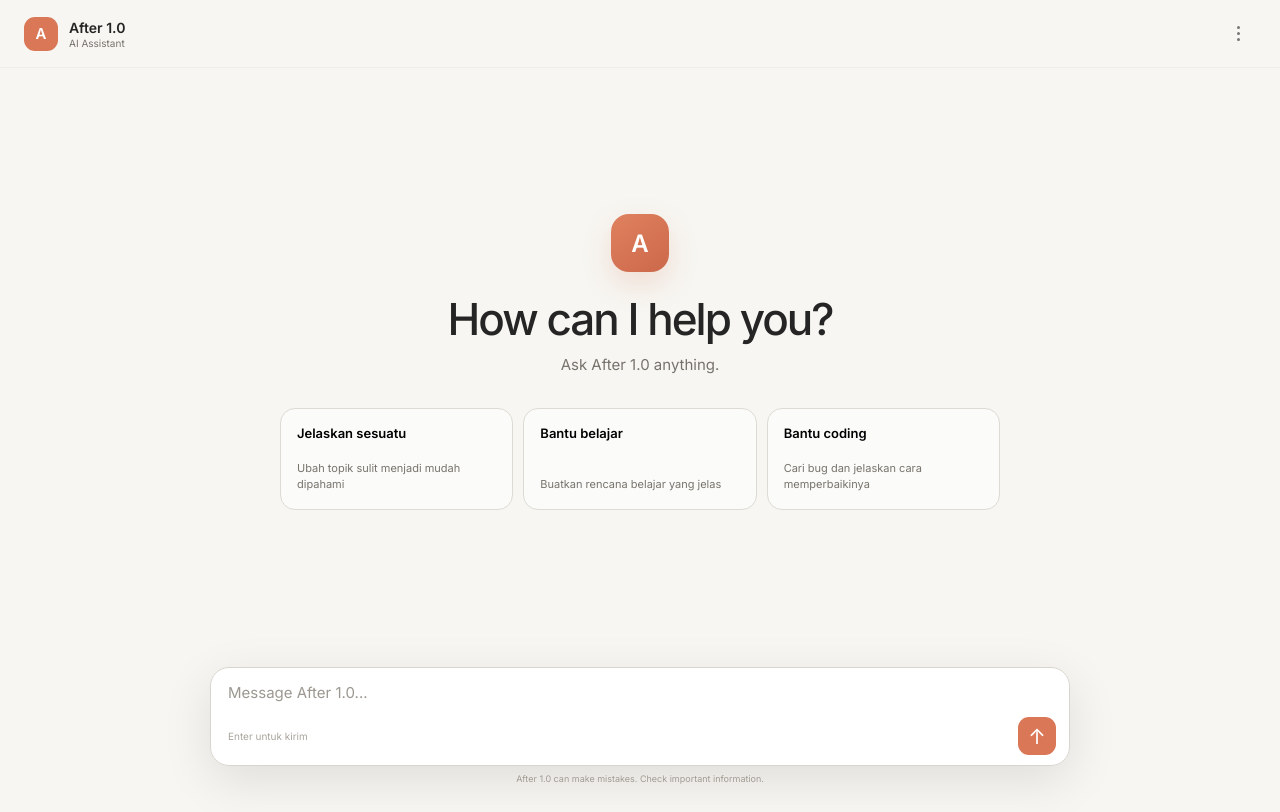
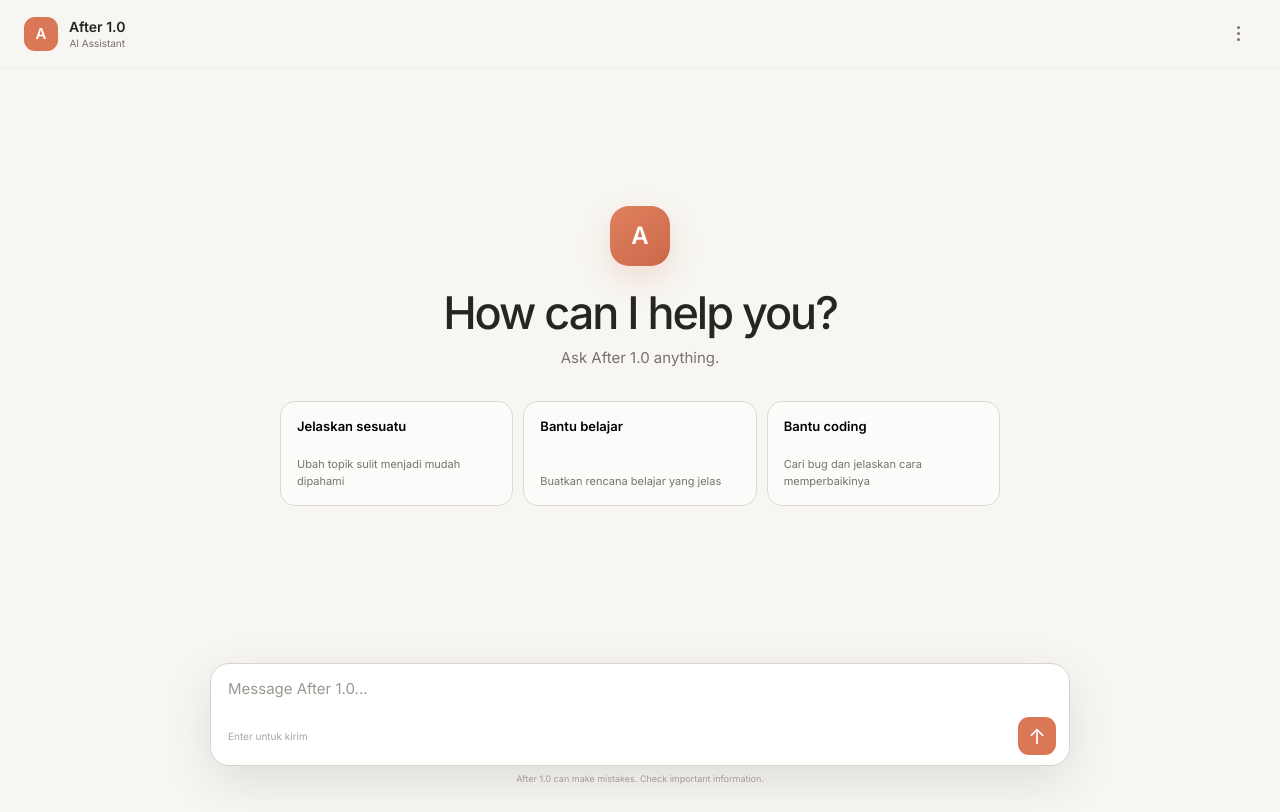
Before and after one commit to Yantrue/After-1.0, a website: page index.html in a window 1280 px wide. Drawn offline with Linux system fonts and the light colour scheme; files whose address does not match are found by name.

Commit message:
Update and rename Public/style.css to style.css

```diff
--- a/Public/style.css
+++ b/style.css
@@ -1,19 +1,18 @@
 :root {
   --bg: #f7f6f2;
   --surface: #ffffff;
-  --surface-hover: #f1f0ec;
+  --surface-hover: #efeee9;
 
-  --text: #252525;
+  --text: #262522;
   --muted: #77736c;
-
-  --border: #dedbd4;
+  --border: #ddd9d1;
 
   --accent: #d97757;
   --accent-hover: #c96749;
 
-  --user-message: #eceae5;
+  --user-message: #ece9e3;
 
-  --shadow: 0 12px 35px rgba(0, 0, 0, 0.07);
+  --shadow: 0 16px 45px rgba(0, 0, 0, 0.08);
 }
 
 * {
@@ -30,6 +29,7 @@ body {
 body {
   background: var(--bg);
   color: var(--text);
+
   font-family:
     "Inter",
     system-ui,
@@ -53,9 +53,7 @@ button {
 
 .topbar {
   position: fixed;
-  top: 0;
-  left: 0;
-  right: 0;
+  inset: 0 0 auto 0;
 
   height: 68px;
 
@@ -67,11 +65,11 @@ button {
 
   background: rgba(247, 246, 242, 0.88);
 
-  backdrop-filter: blur(14px);
+  backdrop-filter: blur(16px);
 
   border-bottom: 1px solid rgba(0, 0, 0, 0.04);
 
-  z-index: 20;
+  z-index: 100;
 }
 
 .brand {
@@ -80,12 +78,9 @@ button {
 
   display: flex;
   align-items: center;
-
   gap: 11px;
 
   color: var(--text);
-
-  text-align: left;
 }
 
 .brand-icon {
@@ -99,7 +94,7 @@ button {
 
   background: var(--accent);
 
-  color: white;
+  color: #fff;
 
   font-size: 15px;
   font-weight: 600;
@@ -108,7 +103,7 @@ button {
 .brand-info {
   display: flex;
   flex-direction: column;
-  gap: 1px;
+  gap: 2px;
 }
 
 .brand-name {
@@ -149,7 +144,7 @@ button {
 
   border-radius: 50%;
 
-  background: #777;
+  background: #77736c;
 }
 
 
@@ -162,20 +157,20 @@ button {
 
   margin: auto;
 
-  padding: 110px 0 190px;
+  padding: 100px 0 200px;
 }
 
 
 /* WELCOME */
 
 .welcome {
-  min-height: 63vh;
+  min-height: 64vh;
 
   display: flex;
   flex-direction: column;
 
+  align-items: center;
   justify-content: center;
-  align-items: center;
 
   text-align: center;
 }
@@ -185,23 +180,24 @@ button {
 }
 
 .welcome-icon {
-  width: 58px;
-  height: 58px;
+  width: 60px;
+  height: 60px;
 
   display: grid;
   place-items: center;
 
   margin-bottom: 22px;
 
-  border-radius: 18px;
+  border-radius: 19px;
 
-  background: linear-gradient(
-    145deg,
-    #df815f,
-    #cc684a
-  );
+  background:
+    linear-gradient(
+      145deg,
+      #df815f,
+      #cc684a
+    );
 
-  color: white;
+  color: #fff;
 
   font-size: 24px;
   font-weight: 600;
@@ -211,17 +207,17 @@ button {
 }
 
 .welcome h1 {
-  font-size: clamp(30px, 5vw, 44px);
+  font-size: clamp(31px, 5vw, 45px);
 
-  line-height: 1.15;
+  font-weight: 500;
 
   letter-spacing: -0.045em;
 
-  font-weight: 500;
+  line-height: 1.1;
 }
 
 .welcome p {
-  margin-top: 10px;
+  margin-top: 11px;
 
   color: var(--muted);
 
@@ -246,7 +242,7 @@ button {
 }
 
 .suggestion {
-  min-height: 102px;
+  min-height: 105px;
 
   padding: 16px;
 
@@ -254,7 +250,7 @@ button {
 
   border-radius: 15px;
 
-  background: rgba(255, 255, 255, 0.55);
+  background: rgba(255, 255, 255, 0.58);
 
   text-align: left;
 
@@ -265,15 +261,15 @@ button {
 
   transition:
     transform 0.18s ease,
-    border-color 0.18s ease,
     box-shadow 0.18s ease,
-    background 0.18s ease;
+    background 0.18s ease,
+    border-color 0.18s ease;
 }
 
 .suggestion:hover {
   transform: translateY(-2px);
 
-  background: white;
+  background: #fff;
 
   border-color: #cbc7bf;
 
@@ -288,10 +284,11 @@ button {
 .suggestion-text {
   margin-top: 10px;
 
+  color: var(--muted);
+
   font-size: 11px;
-  line-height: 1.45;
 
-  color: var(--muted);
+  line-height: 1.5;
 }
 
 
@@ -305,9 +302,9 @@ button {
 }
 
 .message {
+  width: 100%;
+
   display: flex;
-
-  width: 100%;
 
   gap: 12px;
 }
@@ -316,29 +313,26 @@ button {
   justify-content: flex-end;
 }
 
+.message.ai {
+  align-items: flex-start;
+}
+
 .message-content {
-  max-width: 76%;
+  max-width: 78%;
+
+  white-space: pre-wrap;
+  overflow-wrap: anywhere;
 
   font-size: 15px;
-
   line-height: 1.75;
-
-  white-space: pre-wrap;
-
-  word-wrap: break-word;
 }
 
 .message.user .message-content {
   padding: 12px 16px;
 
-  border-radius:
-    18px 18px 5px 18px;
+  background: var(--user-message);
 
-  background: var(--user-message);
-}
-
-.message.ai {
-  align-items: flex-start;
+  border-radius: 18px 18px 5px 18px;
 }
 
 .ai-avatar {
@@ -350,6 +344,8 @@ button {
   display: grid;
   place-items: center;
 
+  margin-top: 2px;
+
   border-radius: 9px;
 
   background: var(--accent);
@@ -358,21 +354,18 @@ button {
 
   font-size: 11px;
   font-weight: 600;
-
-  margin-top: 2px;
 }
 
 
 /* LOADING */
 
 .loading {
+  min-height: 30px;
+
   display: flex;
-
   align-items: center;
 
   gap: 5px;
-
-  min-height: 30px;
 }
 
 .loading span {
@@ -383,7 +376,7 @@ button {
 
   background: #aaa;
 
-  animation: loading 1.2s infinite ease-in-out;
+  animation: pulse 1.15s infinite ease-in-out;
 }
 
 .loading span:nth-child(2) {
@@ -394,7 +387,7 @@ button {
   animation-delay: 0.3s;
 }
 
-@keyframes loading {
+@keyframes pulse {
   0%,
   70%,
   100% {
@@ -417,31 +410,28 @@ button {
   left: 50%;
   bottom: 16px;
 
+  width: min(860px, calc(100% - 24px));
+
   transform: translateX(-50%);
 
-  width: min(860px, calc(100% - 24px));
-
-  z-index: 30;
+  z-index: 200;
 }
 
 .composer {
-  width: 100%;
-
   padding: 13px 13px 10px 17px;
 
-  background: rgba(255, 255, 255, 0.96);
+  background:
+    rgba(255, 255, 255, 0.96);
 
-  border: 1px solid #d9d5ce;
+  border: 1px solid #d8d4cc;
 
   border-radius: 19px;
 
   box-shadow:
-    0 14px 50px rgba(0, 0, 0, 0.1);
+    0 16px 50px rgba(0, 0, 0, 0.1);
 }
 
 #messageInput {
-  display: block;
-
   width: 100%;
 
   min-height: 28px;
@@ -457,7 +447,6 @@ button {
   color: var(--text);
 
   font-size: 15px;
-
   line-height: 1.55;
 
   overflow-y: auto;
@@ -486,16 +475,15 @@ button {
   width: 38px;
   height: 38px;
 
+  display: grid;
+  place-items: center;
+
   border: 0;
-
   border-radius: 11px;
 
   background: var(--accent);
 
   color: white;
-
-  display: grid;
-  place-items: center;
 
   font-size: 21px;
 
@@ -506,15 +494,12 @@ button {
 
 .send-btn:hover {
   background: var(--accent-hover);
-
   transform: translateY(-1px);
 }
 
 .send-btn:disabled {
   opacity: 0.45;
-
   cursor: not-allowed;
-
   transform: none;
 }
 
@@ -523,9 +508,9 @@ button {
 
   text-align: center;
 
+  color: #a09b93;
+
   font-size: 9px;
-
-  color: #a09b93;
 }
 
 
@@ -540,7 +525,7 @@ button {
   .chat-container {
     width: calc(100% - 20px);
 
-    padding-top: 100px;
+    padding-top: 95px;
   }
 
   .welcome {
@@ -556,11 +541,11 @@ button {
   }
 
   .suggestion {
-    min-height: 80px;
+    min-height: 82px;
   }
 
   .message-content {
-    max-width: 88%;
+    max-width: 89%;
 
     font-size: 14px;
   }
@@ -574,5 +559,4 @@ button {
   .composer-hint {
     display: none;
   }
-
 }
```
